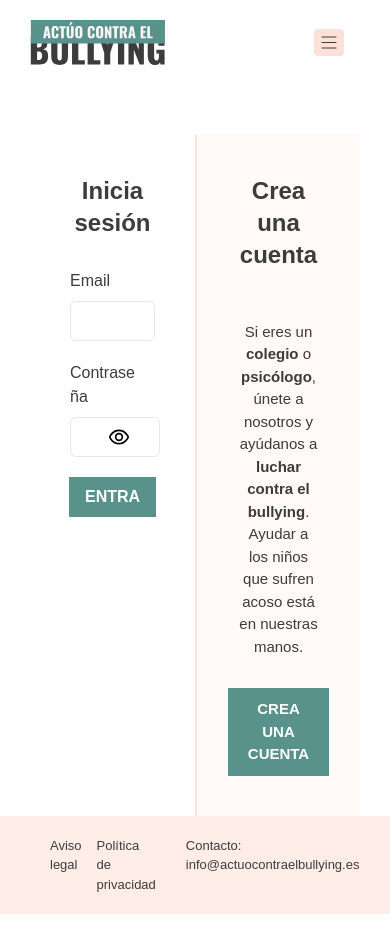
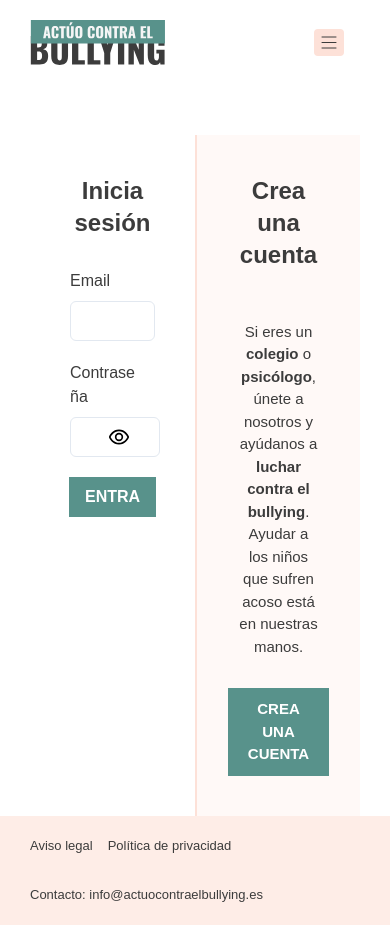
Before and after one commit to esterfrontend/capstone-client, a React (Create React App) app: page /inicio-sesion in a window 390 px wide. Built offline with nearby package versions, Linux system fonts and the light colour scheme.

Commit message:
Hace Footer responsive

```diff
--- a/src/App.css
+++ b/src/App.css
@@ -1,7 +1,7 @@
 .container {
+    width: 100%;
     padding-left: 30px;
     padding-right: 30px;
-    margin: 0 auto;
 }
 
 @media screen and (min-width: 900px){
--- a/src/Components/Footer/Footer.jsx
+++ b/src/Components/Footer/Footer.jsx
@@ -3,7 +3,22 @@ import CustomLink from "../CustomLink/CustomLink"
 
 const Footer = () => {
     return (
-        <Flex as="footer" bg={'brand.pinkLight'} fontSize={'13px'} padding={'20px 50px'} justifyContent={'space-between'} gap={'30px'}>
+        <Flex
+        className="container"
+            as="footer"
+            bg={'brand.pinkLight'}
+            fontSize={'13px'}
+            paddingTop={'20px'}
+            paddingBottom={'20px'}
+            justifyContent={'space-between'}
+            gap={'30px'}
+            flexDirection={[
+                'column',
+                'column',
+                'row',
+                'row'
+            ]}
+        >
             <Flex gap={'15px'}>
                 <CustomLink to='/'>Aviso legal</CustomLink>
                 <CustomLink to='/'>Política de privacidad</CustomLink>
```
